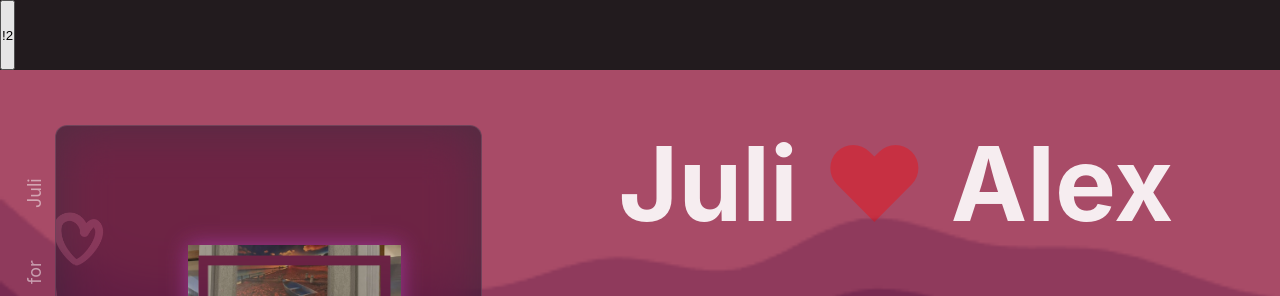
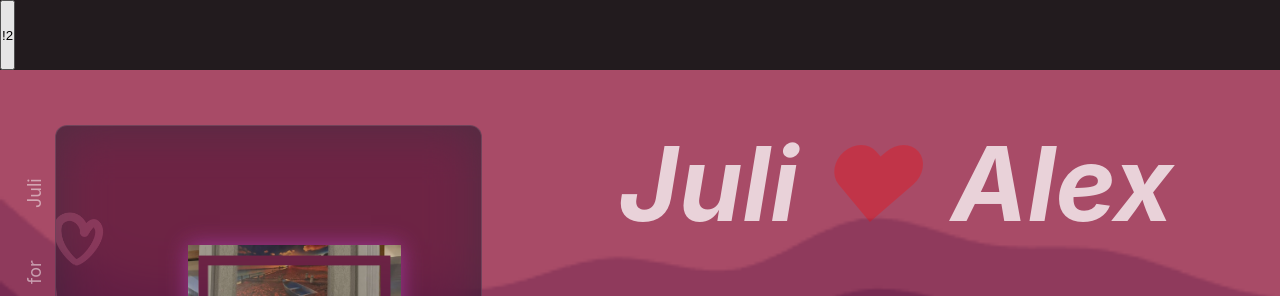
Before and after one commit to OmmniDevv/Likei, a React (Vite) app: page / in a window 1280 px wide. Shown: the top 296 px of the page. Built offline with nearby package versions, Linux system fonts and the light colour scheme.

Commit message:
Update HeroStyles.module.css

```diff
--- a/src/pages/Homepage/Hero/HeroStyles.module.css
+++ b/src/pages/Homepage/Hero/HeroStyles.module.css
@@ -38,7 +38,8 @@
   h1 {
     font-size: clamp(3.2em, 8vw, 15em);
     font-weight: bolder;
-    opacity: 0.9;
+    font-style: italic;
+    opacity: 0.75;
   }
   .heart {
     color: rgba(255, 0, 0, 0.397);
```
